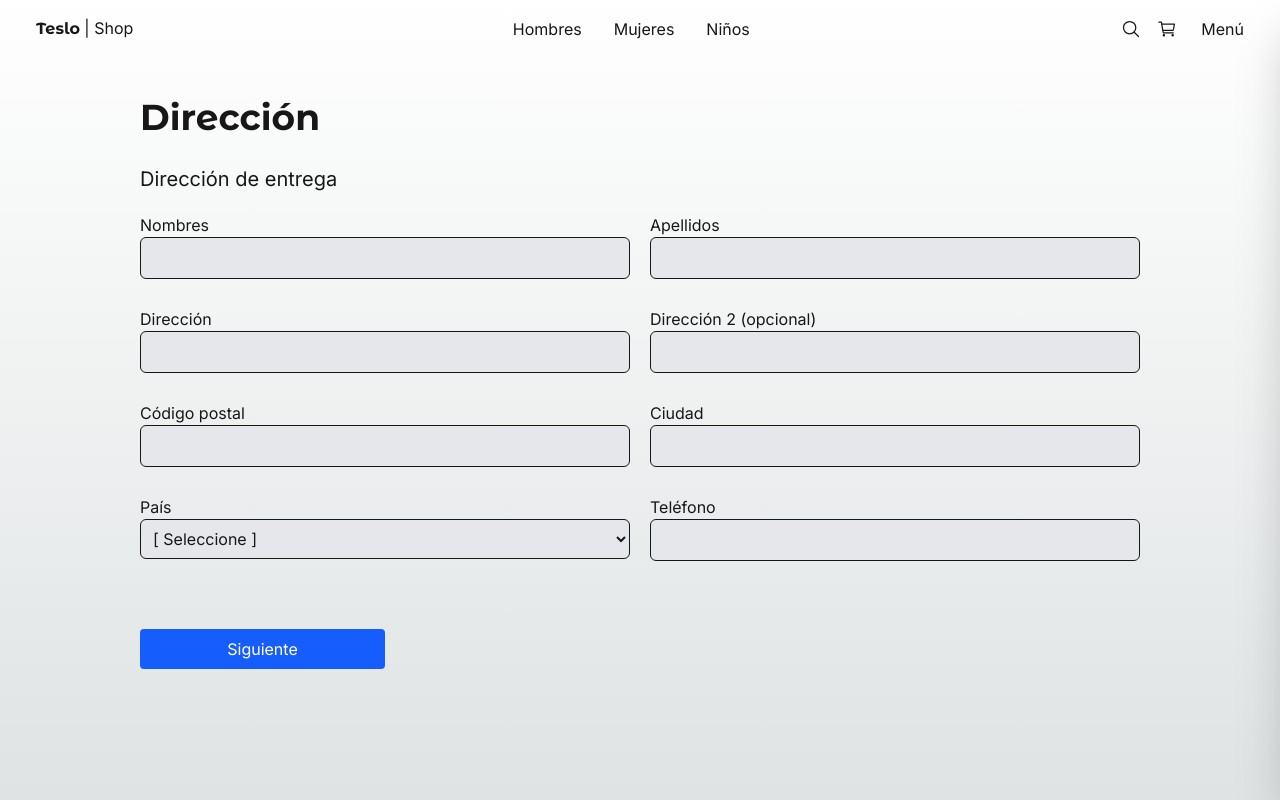
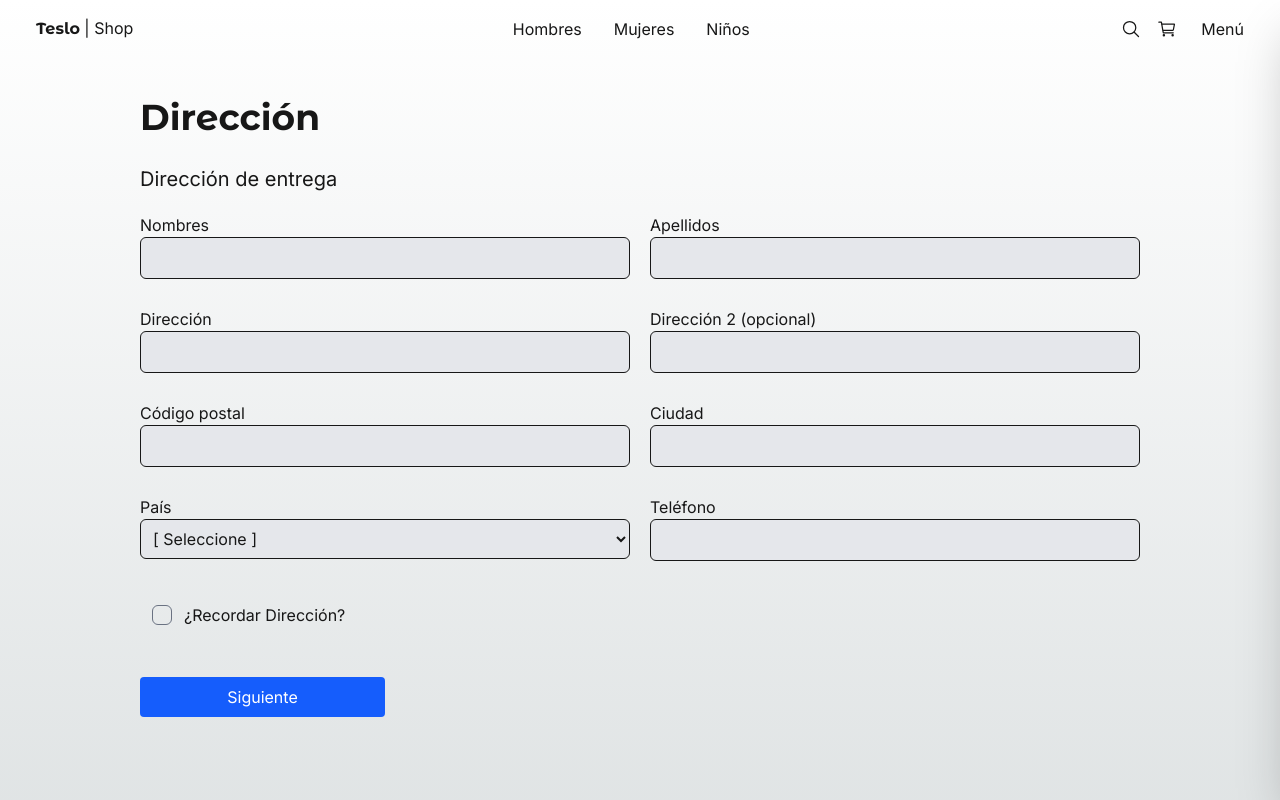
Before and after one commit to nca1478/teslo-shop-frontend, a Next.js app: page /checkout/address in a window 1280 px wide. Shown: the top 800 px of the page. Built offline with nearby package versions, Linux system fonts and the light colour scheme; no server answers.

Commit message:
318. Formulario de dirección

```diff
--- a/src/app/(shop)/checkout/address/page.tsx
+++ b/src/app/(shop)/checkout/address/page.tsx
@@ -1,5 +1,5 @@
-import Link from "next/link";
 import { Title } from "@/components";
+import { AddressForm } from "./ui/AddressForm";
 
 export default function AddressPage() {
     return (
@@ -7,59 +7,7 @@
             <div className="w-full xl:w-[1000px] flex flex-col justify-center text-left">
                 <Title title="Dirección" subtitle="Dirección de entrega" />
 
-                <div className="grid grid-cols-1 gap-2 sm:gap-5 sm:grid-cols-2">
-                    <div className="flex flex-col mb-2">
-                        <span>Nombres</span>
-                        <input type="text" className="p-2 border rounded-md bg-gray-200" />
-                    </div>
-
-                    <div className="flex flex-col mb-2">
-                        <span>Apellidos</span>
-                        <input type="text" className="p-2 border rounded-md bg-gray-200" />
-                    </div>
-
-                    <div className="flex flex-col mb-2">
-                        <span>Dirección</span>
-                        <input type="text" className="p-2 border rounded-md bg-gray-200" />
-                    </div>
-
-                    <div className="flex flex-col mb-2">
-                        <span>Dirección 2 (opcional)</span>
-                        <input type="text" className="p-2 border rounded-md bg-gray-200" />
-                    </div>
-
-                    <div className="flex flex-col mb-2">
-                        <span>Código postal</span>
-                        <input type="text" className="p-2 border rounded-md bg-gray-200" />
-                    </div>
-
-                    <div className="flex flex-col mb-2">
-                        <span>Ciudad</span>
-                        <input type="text" className="p-2 border rounded-md bg-gray-200" />
-                    </div>
-
-                    <div className="flex flex-col mb-2">
-                        <span>País</span>
-                        <select className="p-2 border rounded-md bg-gray-200">
-                            <option value="">[ Seleccione ]</option>
-                            <option value="VE">Venezuela</option>
-                        </select>
-                    </div>
-
-                    <div className="flex flex-col mb-2">
-                        <span>Teléfono</span>
-                        <input type="text" className="p-2 border rounded-md bg-gray-200" />
-                    </div>
-
-                    <div className="flex flex-col mb-2 sm:mt-10">
-                        <Link
-                            href="/checkout"
-                            className="btn-primary flex w-full sm:w-1/2 justify-center "
-                        >
-                            Siguiente
-                        </Link>
-                    </div>
-                </div>
+                <AddressForm />
             </div>
         </div>
     );
--- /dev/null
+++ b/src/app/(shop)/checkout/address/ui/AddressForm.tsx
@@ -0,0 +1,90 @@
+"use client";
+
+import Link from "next/link";
+
+export const AddressForm = () => {
+    return (
+        <div className="grid grid-cols-1 gap-2 sm:gap-5 sm:grid-cols-2">
+            <div className="flex flex-col mb-2">
+                <span>Nombres</span>
+                <input type="text" className="p-2 border rounded-md bg-gray-200" />
+            </div>
+
+            <div className="flex flex-col mb-2">
+                <span>Apellidos</span>
+                <input type="text" className="p-2 border rounded-md bg-gray-200" />
+            </div>
+
+            <div className="flex flex-col mb-2">
+                <span>Dirección</span>
+                <input type="text" className="p-2 border rounded-md bg-gray-200" />
+            </div>
+
+            <div className="flex flex-col mb-2">
+                <span>Dirección 2 (opcional)</span>
+                <input type="text" className="p-2 border rounded-md bg-gray-200" />
+            </div>
+
+            <div className="flex flex-col mb-2">
+                <span>Código postal</span>
+                <input type="text" className="p-2 border rounded-md bg-gray-200" />
+            </div>
+
+            <div className="flex flex-col mb-2">
+                <span>Ciudad</span>
+                <input type="text" className="p-2 border rounded-md bg-gray-200" />
+            </div>
+
+            <div className="flex flex-col mb-2">
+                <span>País</span>
+                <select className="p-2 border rounded-md bg-gray-200">
+                    <option value="">[ Seleccione ]</option>
+                    <option value="VE">Venezuela</option>
+                </select>
+            </div>
+
+            <div className="flex flex-col mb-2">
+                <span>Teléfono</span>
+                <input type="text" className="p-2 border rounded-md bg-gray-200" />
+            </div>
+
+            {/* Check ¿Recordar dirección? */}
+            <div className="flex flex-col mb-2 sm:mt-1">
+                <div className="inline-flex items-center mb-10">
+                    <label
+                        className="relative flex cursor-pointer items-center rounded-full p-3"
+                        htmlFor="checkbox"
+                    >
+                        <input
+                            type="checkbox"
+                            className="border-gray-500 before:content[''] peer relative h-5 w-5 cursor-pointer appearance-none rounded-md border border-blue-gray-200 transition-all before:absolute before:top-2/4 before:left-2/4 before:block before:h-12 before:w-12 before:-translate-y-2/4 before:-translate-x-2/4 before:rounded-full before:bg-blue-gray-500 before:opacity-0 before:transition-opacity checked:border-blue-500 checked:bg-blue-500 checked:before:bg-blue-500 hover:before:opacity-10"
+                            id="checkbox"
+                        />
+                        <div className="pointer-events-none absolute top-2/4 left-2/4 -translate-y-2/4 -translate-x-2/4 text-white opacity-0 transition-opacity peer-checked:opacity-100">
+                            <svg
+                                xmlns="http://www.w3.org/2000/svg"
+                                className="h-3.5 w-3.5"
+                                viewBox="0 0 20 20"
+                                fill="currentColor"
+                                stroke="currentColor"
+                                strokeWidth="1"
+                            >
+                                <path
+                                    fillRule="evenodd"
+                                    d="M16.707 5.293a1 1 0 010 1.414l-8 8a1 1 0 01-1.414 0l-4-4a1 1 0 011.414-1.414L8 12.586l7.293-7.293a1 1 0 011.414 0z"
+                                    clipRule="evenodd"
+                                ></path>
+                            </svg>
+                        </div>
+                    </label>
+
+                    <span>¿Recordar Dirección?</span>
+                </div>
+
+                <Link href="/checkout" className="btn-primary flex w-full sm:w-1/2 justify-center ">
+                    Siguiente
+                </Link>
+            </div>
+        </div>
+    );
+};
```
